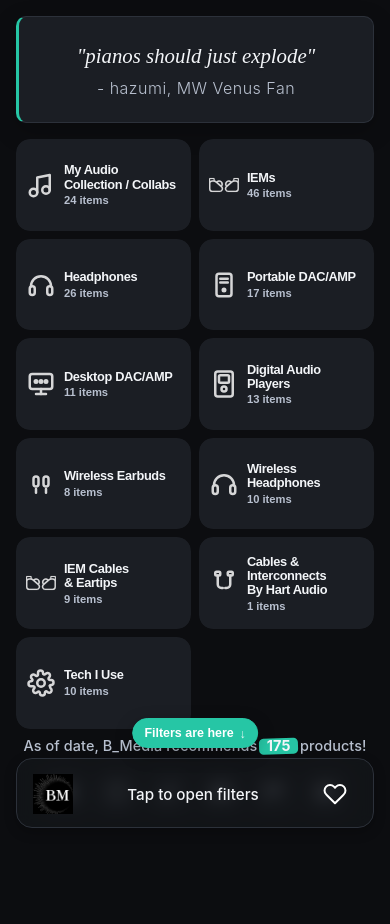
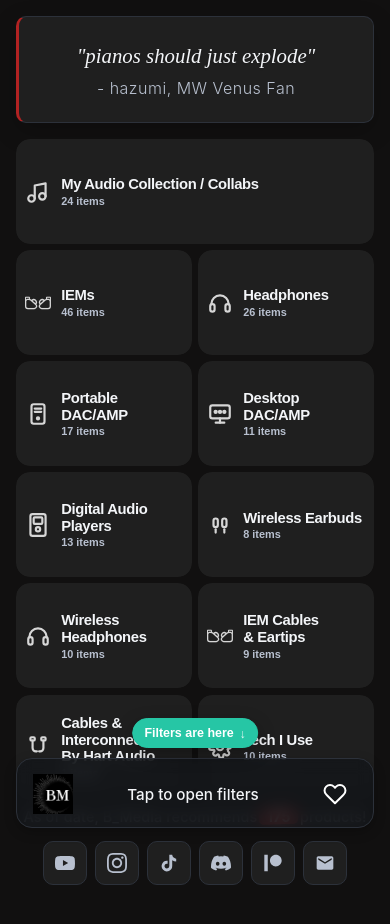
Before and after one commit to GabiBrawl/B_Media, a plain HTML site: page index.html in a window 390 px wide. Drawn offline with Linux system fonts and the light colour scheme.

Commit message:
Update styles and layout across desktop and mobile

```diff
--- a/css/style-common.css
+++ b/css/style-common.css
@@ -9,7 +9,7 @@
 :root {
     --primary-bg: #0c0d10;
     --secondary-bg: #14161a;
-    --tertiary-bg: #1b1e24;
+    --tertiary-bg: #1f1f1f;
     --card-bg: var(--tertiary-bg);
     --accent-bg: #232832;
     --light-text: #f3f5f8;
@@ -27,11 +27,16 @@
     --radius-sm: 10px;
     --radius-md: 14px;
     --radius-lg: 18px;
+
+
+    --new-primary: #b22222;
+    --new-bg: #111010;
+    --new-sec-bg: #1f1f1f;
 }
 
 body {
     font-family: -apple-system, BlinkMacSystemFont, 'Segoe UI', 'Inter', Roboto, 'Helvetica Neue', Arial, sans-serif;
-    background: var(--primary-bg);
+    background: var(--new-bg);
     color: var(--light-text);
     margin: 0;
     padding: 0;
@@ -46,7 +51,7 @@
 
 .sidebar {
     width: 280px;
-    background: var(--secondary-bg);
+    background: var(--new-bg);
     border-right: 1px solid var(--border-color);
     position: fixed;
     left: 0;
@@ -68,7 +73,7 @@
 .quote-banner {
     background: var(--tertiary-bg);
     border: 1px solid var(--border-color);
-    border-left: 3px solid var(--accent-color);
+    border-left: 3px solid var(--new-primary);
     padding: 1.5rem 1.75rem;
     margin-bottom: 2rem;
     border-radius: var(--radius-md);
@@ -128,7 +133,7 @@
     top: 52%;
     height: 1.08em;
     border-radius: 0.28rem;
-    background: var(--accent-color);
+    background: var(--new-primary);
     transform: translateY(-50%) rotate(-2deg);
 }
 
@@ -176,10 +181,70 @@
 
 .category-options-grid {
     display: grid;
-    grid-template-columns: repeat(auto-fit, minmax(210px, 1fr));
-    gap: 0.85rem;
-    grid-auto-rows: 1fr;
+    grid-template-columns: repeat(4, 1fr);
+    gap: 0.6rem;
+    grid-auto-rows: 130px;
     align-items: stretch;
+}
+
+/* Bento Grid Item Positioning */
+.category-options-grid .category:nth-child(1) {
+    grid-column: span 2;
+    grid-row: span 2;
+}
+
+.category-options-grid .category:nth-child(1) .category-toggle-content {
+    justify-content: center;
+    align-items: center;
+}
+
+.category-options-grid .category:nth-child(1) .category-toggle-svg {
+    width: 42px;
+    height: 42px;
+    flex: 0 0 42px;
+}
+
+.category-options-grid .category:nth-child(2) {
+    grid-column: span 1;
+    grid-row: span 1;
+}
+
+.category-options-grid .category:nth-child(3) {
+    grid-column: span 2;
+    grid-row: span 1;
+}
+
+.category-options-grid .category:nth-child(4) {
+    grid-column: span 1;
+    grid-row: span 1;
+}
+
+.category-options-grid .category:nth-child(5) {
+    grid-column: span 1;
+    grid-row: span 2;
+}
+
+.category-options-grid .category:nth-child(4) .category-toggle-content {
+    justify-content: center;
+    align-items: center;
+    flex-direction: column;
+}
+
+.category-options-grid .category:nth-child(4) .category-toggle-svg {
+    width: 38px;
+    height: 38px;
+    flex: 0 0 38px;
+}
+
+.category-options-grid .category:nth-child(n+6) {
+    grid-column: span 1;
+    grid-row: span 1;
+}
+
+
+.category-options-grid .category:nth-child(11) {
+    grid-column: span 5;
+    grid-row: span 1;
 }
 
 .category-collapsible {
@@ -201,11 +266,10 @@
     background: var(--tertiary-bg);
     color: var(--light-text);
     border-radius: var(--radius-md);
-    padding: 0.9rem;
+    padding: 0.55rem;
     cursor: pointer;
     transition: background-color 0.2s ease, color 0.2s ease;
     text-align: left;
-    min-height: 138px;
     height: 100%;
     aspect-ratio: auto;
     overflow: hidden;
@@ -219,20 +283,20 @@
     display: flex;
     align-items: center;
     justify-content: flex-start;
-    gap: 0.75rem;
+    gap: 0.48rem;
     width: 100%;
     height: 100%;
     min-width: 0;
 }
 
 .category-toggle-svg {
-    width: 46px;
-    height: 46px;
+    width: 32px;
+    height: 32px;
     display: flex;
     align-items: center;
     justify-content: center;
     color: var(--accent-color);
-    flex: 0 0 46px;
+    flex: 0 0 32px;
     opacity: 0.82;
 }
 
@@ -244,7 +308,7 @@
 
 .category-toggle-label {
     display: block;
-    font-size: clamp(1rem, 1.25vw, 1.18rem);
+    font-size: clamp(0.82rem, 0.95vw, 0.95rem);
     font-weight: 800;
     letter-spacing: -0.35px;
     line-height: 1.1;
@@ -259,13 +323,13 @@
     flex-direction: column;
     align-items: flex-start;
     justify-content: center;
-    gap: 0.28rem;
+    gap: 0.18rem;
     flex: 1;
     min-width: 0;
 }
 
 .category-toggle-count {
-    font-size: 0.8rem;
+    font-size: 0.72rem;
     font-weight: 600;
     color: var(--medium-text);
     line-height: 1;
@@ -1567,7 +1631,7 @@
 }
 
 .bottom-bar-progress-fill {
-    stroke: var(--accent-color);
+    stroke: var(--new-primary);
     transition: stroke-dasharray 0.12s linear;
 }
 
--- a/css/style-desktop.css
+++ b/css/style-desktop.css
@@ -23,9 +23,32 @@
         display: none !important;
     }
 
+    .view-mode-bar {
+        justify-content: center;
+        margin: 1rem 0 0.5rem 0;
+        opacity: 0.8;
+    }
+
+    .view-mode-toggle-btn {
+        background: transparent;
+        color: var(--medium-text);
+        border-color: rgba(123, 131, 146, 0.35);
+        font-size: 0.78rem;
+        font-weight: 500;
+        padding: 0.44rem 0.72rem;
+        margin-top: 0;
+    }
+
+    .view-mode-toggle-btn:hover {
+        color: var(--light-text);
+        border-color: rgba(184, 192, 207, 0.55);
+        transform: none;
+    }
+
     .category-options-grid {
-        grid-template-columns: repeat(auto-fill, minmax(240px, 1fr));
-        gap: 0.9rem;
+        grid-template-columns: repeat(5, 1fr);
+        grid-auto-rows: 145px;
+        gap: 0.65rem;
         align-items: stretch;
     }
 
@@ -34,19 +57,30 @@
     }
 
     .category-toggle-btn {
-        min-height: 132px;
-        padding: 0.85rem 0.95rem;
+        padding: 0.55rem 0.65rem;
         height: 100%;
     }
 
     .category-toggle-content {
-        gap: 0.8rem;
+        gap: 0.5rem;
+    }
+
+    .category-options-grid .category:nth-child(1) .category-toggle-svg {
+        width: 48px;
+        height: 48px;
+        flex: 0 0 48px;
+    }
+
+    .category-options-grid .category:nth-child(4) .category-toggle-svg {
+        width: 42px;
+        height: 42px;
+        flex: 0 0 42px;
     }
 
     .category-toggle-svg {
-        width: 44px;
-        height: 44px;
-        flex: 0 0 44px;
+        width: 30px;
+        height: 30px;
+        flex: 0 0 30px;
     }
 
     .category-toggle-text {
@@ -54,7 +88,7 @@
     }
 
     .category-toggle-label {
-        font-size: clamp(1rem, 1.05vw, 1.16rem);
+        font-size: clamp(0.82rem, 0.88vw, 0.94rem);
         line-height: 1.12;
         display: -webkit-box;
         -webkit-line-clamp: 2;
@@ -69,6 +103,7 @@
 
 @media (min-width: 1440px) {
     .category-options-grid {
-        grid-template-columns: repeat(auto-fill, minmax(260px, 1fr));
+        grid-template-columns: repeat(5, 1fr);
+        grid-auto-rows: 160px;
     }
 }
--- a/css/style-mobile.css
+++ b/css/style-mobile.css
@@ -374,13 +374,30 @@
     .category-options-grid {
         display: grid;
         grid-template-columns: repeat(2, minmax(0, 1fr));
-        gap: 0.5rem;
-        grid-auto-rows: 1fr;
+        gap: 0.38rem;
+        grid-auto-rows: 105px;
+    }
+
+    /* Compact bento spans for mobile */
+    .category-options-grid .category:nth-child(1) {
+        grid-column: span 2;
+        grid-row: span 1;
+    }
+
+    .category-options-grid .category:nth-child(2),
+    .category-options-grid .category:nth-child(3),
+    .category-options-grid .category:nth-child(n+5) {
+        grid-column: span 1;
+        grid-row: span 1;
+    }
+
+    .category-options-grid .category:nth-child(4) {
+        grid-column: span 1;
+        grid-row: span 1;
     }
 
     .category-toggle-btn {
-        padding: 0.62rem;
-        min-height: 90px;
+        padding: 0.58rem;
         height: 100%;
         aspect-ratio: auto;
         align-items: stretch;
@@ -390,9 +407,19 @@
     .category-toggle-content {
         display: flex;
         align-items: center;
-        gap: 0.5rem;
+        gap: 0.62rem;
         width: 100%;
         height: 100%;
+        flex-direction: row;
+        justify-content: flex-start;
+    }
+
+    /* Reset bento grid centering for mobile */
+    .category-options-grid .category:nth-child(1) .category-toggle-content,
+    .category-options-grid .category:nth-child(4) .category-toggle-content {
+        justify-content: flex-start;
+        align-items: center;
+        flex-direction: row;
     }
 
     .category-toggle-text {
@@ -400,18 +427,26 @@
     }
 
     .category-toggle-label {
-        font-size: clamp(0.8rem, 3.2vw, 0.95rem);
+        font-size: clamp(0.90rem, 3.8vw, 1.10rem);
         line-height: 1.1;
     }
 
     .category-toggle-count {
-        font-size: 0.7rem;
+        font-size: 0.68rem;
     }
 
     .category-toggle-svg {
-        width: 30px;
-        height: 30px;
-        flex: 0 0 30px;
+        width: 26px;
+        height: 26px;
+        flex: 0 0 26px;
+    }
+
+    /* Reset bento grid icon sizes for mobile */
+    .category-options-grid .category:nth-child(1) .category-toggle-svg,
+    .category-options-grid .category:nth-child(4) .category-toggle-svg {
+        width: 26px;
+        height: 26px;
+        flex: 0 0 26px;
     }
 
     .category-page-header {
--- a/js/app.js
+++ b/js/app.js
@@ -2038,9 +2038,6 @@
         if (quoteBanner) {
             children.push(quoteBanner.cloneNode(true));
         }
-        if (!isMobileViewport()) {
-            children.push(viewModeToggle);
-        }
 
         resetWishlistButtonText();
 
@@ -2064,7 +2061,7 @@
             children.push(categoryDiv);
         }
 
-        if (isMobileViewport()) {
+        if (!isMobileViewport()) {
             children.push(viewModeToggle);
         }
 
@@ -2158,15 +2155,12 @@
         if (quoteBanner) {
             children.push(quoteBanner.cloneNode(true));
         }
-        if (!isMobileViewport()) {
-            children.push(viewModeToggle);
-        }
         resetWishlistButtonText();
 
         if (Object.keys(groupedItems).length === 0) {
             const noResults = createEmptyState('No products match your filters', 'Try adjusting your search criteria');
             children.push(noResults);
-            if (isMobileViewport()) {
+            if (!isMobileViewport()) {
                 children.push(viewModeToggle);
             }
             main.replaceChildren(...children);
@@ -2195,9 +2189,7 @@
             children.push(categoryDiv);
         }
 
-        if (isMobileViewport()) {
-            children.push(viewModeToggle);
-        }
+        children.push(viewModeToggle);
 
         main.replaceChildren(...children);
         updateBottomBarScrollProgress();
@@ -2360,15 +2352,13 @@
         if (quoteBanner) {
             children.push(quoteBanner.cloneNode(true));
         }
-        if (!isMobileViewport()) {
-            children.push(viewModeToggle);
-        }
         resetWishlistButtonText();
 
         const categoryEntries = Object.entries(groupedItems);
         if (categoryEntries.length === 0) {
             const noResults = createEmptyState('No products match your filters', 'Try adjusting your search criteria');
             children.push(noResults);
+            children.push(viewModeToggle);
             main.replaceChildren(...children);
             updateBottomBarScrollProgress();
             return;
@@ -2419,6 +2409,9 @@
                 children.push(mobileSocialLinks);
             }
         }
+        if (!isMobileViewport()) {
+            children.push(viewModeToggle);
+        }
         main.replaceChildren(...children);
         updateBottomBarScrollProgress();
     }
@@ -2482,9 +2475,6 @@
 
         const categoryHeader = document.createElement('div');
         categoryHeader.className = 'category-page-header';
-        const headerToggleHtml = isMobileViewport()
-            ? ''
-            : '<button id="view-mode-toggle-in-header" class="view-mode-toggle-btn">Switch to Classic View</button>';
         categoryHeader.innerHTML = `
             <div class="category-header-left">
                 <button class="category-page-back" type="button">← Back to Categories</button>
@@ -2496,7 +2486,6 @@
                 </h2>
             </div>
             <div class="category-header-right">
-                ${headerToggleHtml}
             </div>
         `;
         filteredChildren.push(categoryHeader);
```
